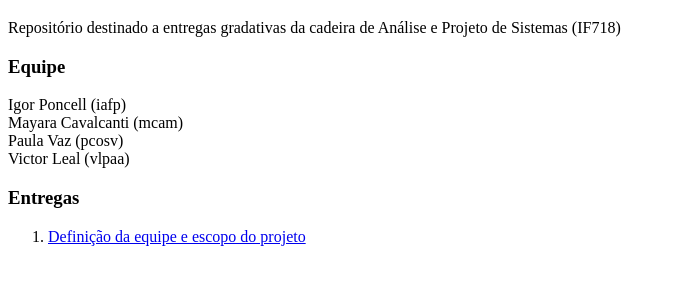
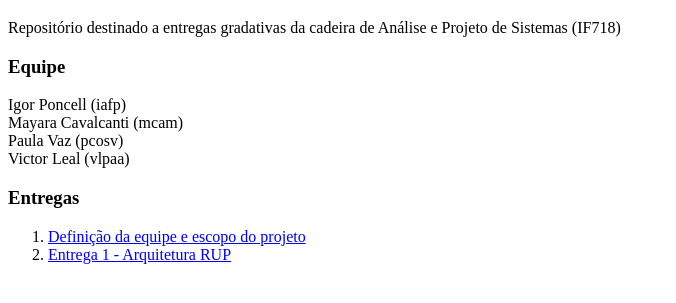
Before and after one commit to pcosv/pcosv.github.io, a plain HTML site: page index.html in a window 1280 px wide. Shown: the part 61-364 px from the top of the page, without its empty margins (0-676 px from the left). Drawn offline with Linux system fonts and the light colour scheme.

Commit message:
entrega arquitetura RUP

```diff
--- a/index.html
+++ b/index.html
@@ -14,6 +14,9 @@
       <li>
         <a href="https://docs.google.com/document/d/1EqhE4wNETVIxj404FigEblWq-c-ko0tv5UJRXtOco-o/edit?usp=sharing">Definição da equipe e escopo do projeto</a>
       </li>
+      <li>
+        <a href="https://docs.google.com/presentation/d/1cQSJ4-yoCbB0KIqObN1yNv7XnxFnR6MX8H7D6sBHHFU/edit?usp=sharing">Entrega 1 - Arquitetura RUP</a>
+      </li>
     </ol>
 
   </body>
```
